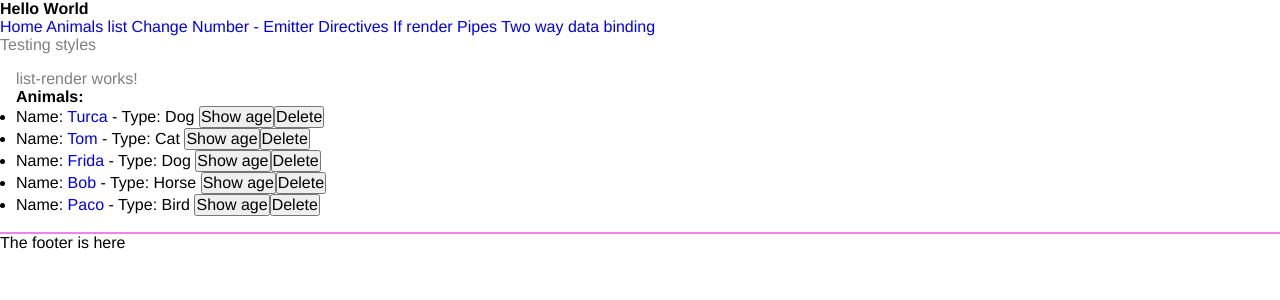
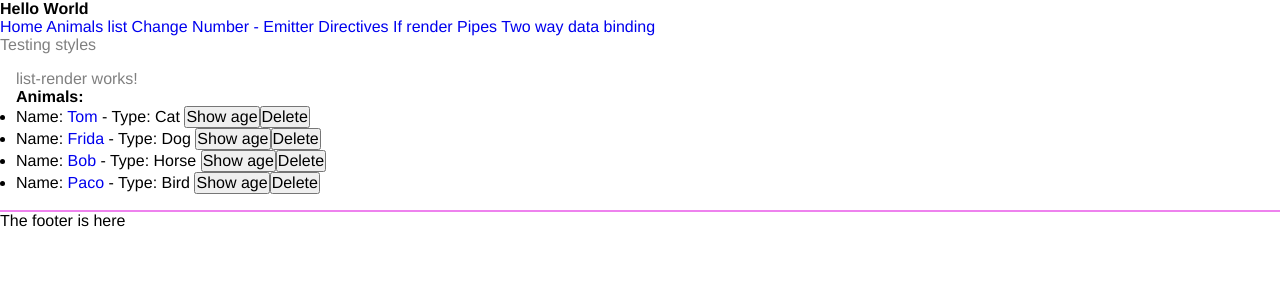
Before and after one commit to grazirs/angular, an Angular app: page /list in a window 1280 px wide. Shown: the top 300 px of the page. Built offline with nearby package versions, Linux system fonts and the light colour scheme; data requests are answered from the project's data file.

Commit message:
add http delete method

```diff
--- a/db.json
+++ b/db.json
@@ -1,9 +1,28 @@
 {
   "animals": [
-    { "id": 1, "name": "Turca", "type": "Dog", "age": 4 },
-    { "id": 2, "name": "Tom", "type": "Cat", "age": 10 },
-    { "id": 3, "name": "Frida", "type": "Dog", "age": 11 },
-    { "id": 4, "name": "Bob", "type": "Horse", "age": 2 },
-    { "id": 5, "name": "Paco", "type": "Bird", "age": 1 }
+    {
+      "id": 2,
+      "name": "Tom",
+      "type": "Cat",
+      "age": 10
+    },
+    {
+      "id": 3,
+      "name": "Frida",
+      "type": "Dog",
+      "age": 11
+    },
+    {
+      "id": 4,
+      "name": "Bob",
+      "type": "Horse",
+      "age": 2
+    },
+    {
+      "id": 5,
+      "name": "Paco",
+      "type": "Bird",
+      "age": 1
+    }
   ]
 }
--- a/src/app/components/list-render/list-render.component.ts
+++ b/src/app/components/list-render/list-render.component.ts
@@ -23,7 +23,8 @@
   }
 
   removeAnimal(animal: Animal): void {
-    this.animals = this.listService.remove(this.animals, animal);
+    this.animals = this.animals.filter((a)=> animal.name !== a.name );
+    this.listService.remove(animal.id).subscribe();
   }
 
   getAnimals(): void {
--- a/src/app/services/list.service.ts
+++ b/src/app/services/list.service.ts
@@ -11,8 +11,8 @@
 
   constructor(private http: HttpClient) { }
 
-  remove(animals: Animal[], animal: Animal) {
-    return animals.filter((a)=> animal.name !== a.name );
+  remove(id: number) {
+    return this.http.delete<Animal>(`${this.apiUrl}/${id}`)
   }
 
   getAll(): Observable<Animal[]> {
```
